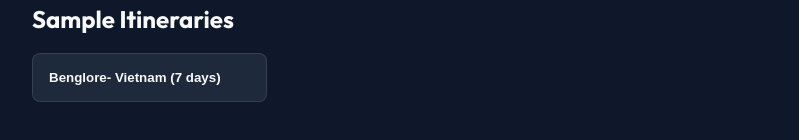
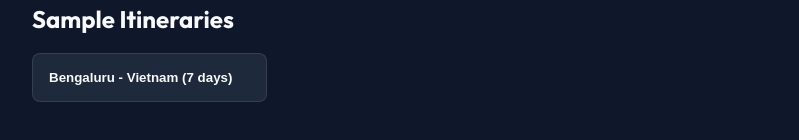
Before and after one commit to Jayanthbm/trip-itinerary, a React (Vite) app: page / in a window 1280 px wide. Shown: the part 254-394 px from the top of the page, without its empty margins (240-1039 px from the left). Built offline with nearby package versions, Linux system fonts and the light colour scheme.

Commit message:
fix: correct spelling of Bengaluru in sample itinerary

```diff
--- a/src/App.jsx
+++ b/src/App.jsx
@@ -42,7 +42,7 @@ const validateData = (data) => {
 
 const sampleItinerary = [
   {
-    name: "Benglore- Vietnam (7 days)",
+    name: "Bengaluru - Vietnam (7 days)",
     url: "https://www.jsonkeeper.com/b/J1XIS",
   },
 ];
```
Also changed, not shown: src/samples/benagluru_vietnam_7.json (renamed from trip.json).
